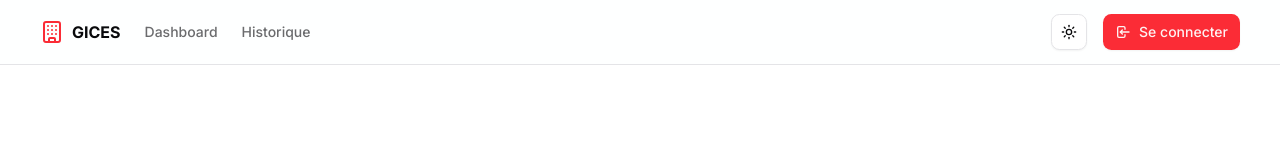
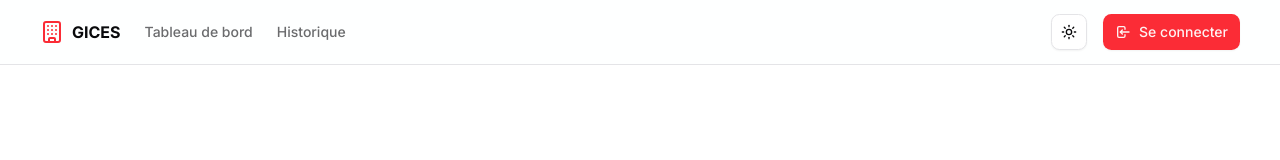
Before and after one commit to cleeryy/gices, a Next.js app: page /login in a window 1280 px wide. Shown: the top 160 px of the page. Built offline with nearby package versions, Linux system fonts and the light colour scheme; no server answers.

Commit message:
[f] bad typo

```diff
--- a/components/Header.tsx
+++ b/components/Header.tsx
@@ -46,7 +46,7 @@ export function Header({ title = "GICES", onNotificationClick }: HeaderProps) {
                   : "text-foreground/60"
               )}
             >
-              Dashboard
+              Tableau de bord
             </Link>
             <Link
               href="/historique"
```
